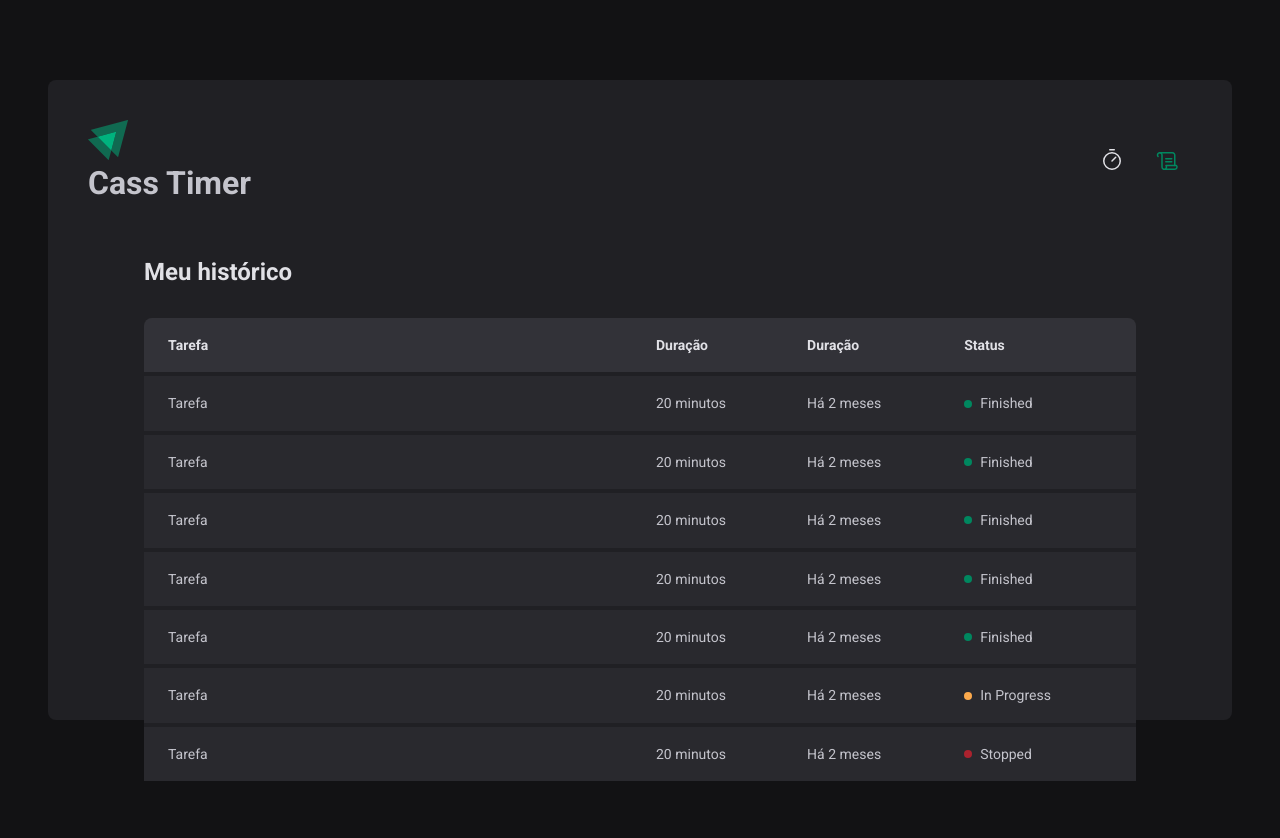
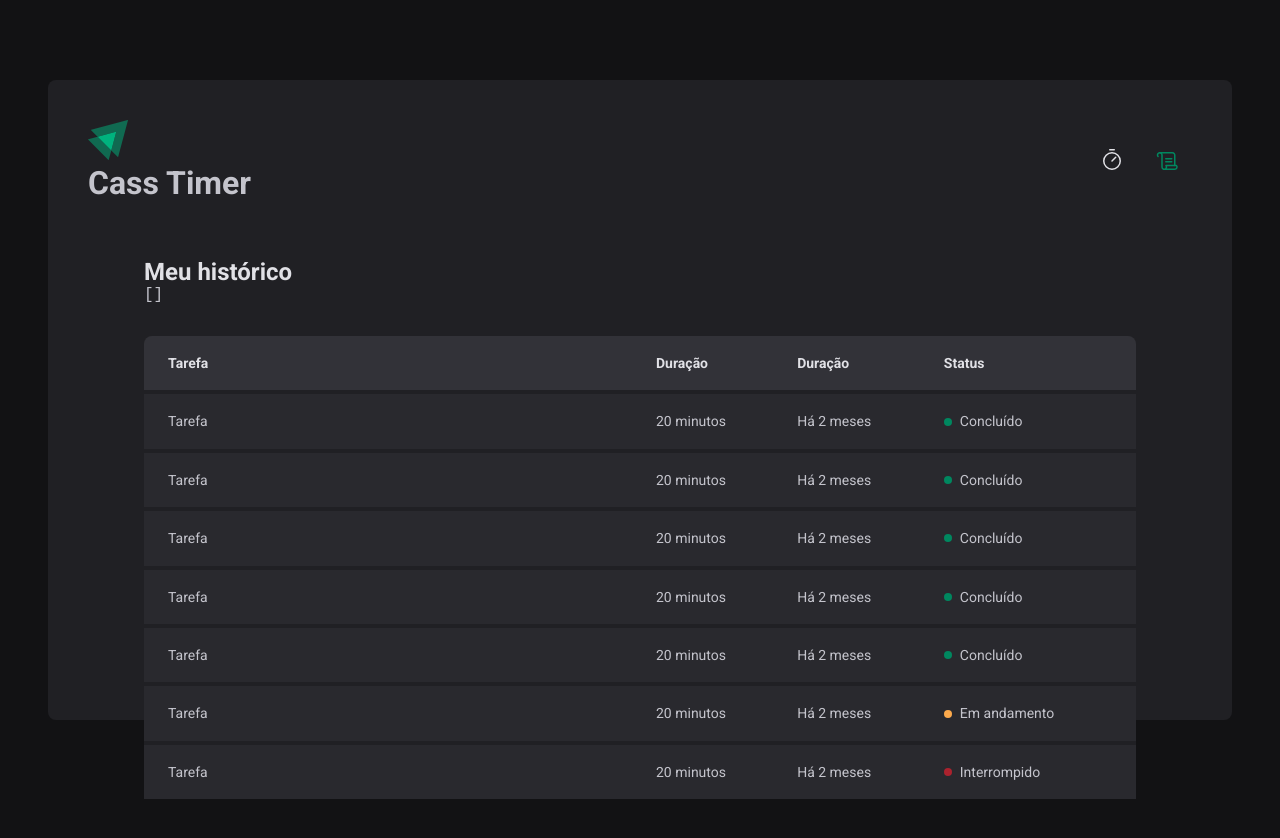
Before and after one commit to Cassio-Sales/CassTimer, a React (Vite) app: page /history in a window 1280 px wide. Shown: the top 838 px of the page. Built offline with nearby package versions, Linux system fonts and the light colour scheme.

Commit message:
feat(context): add context provider for state sharing across routes

```diff
--- a/src/App.tsx
+++ b/src/App.tsx
@@ -4,12 +4,15 @@
 
 import { GlobalStyle } from './styles/global'
 import { defaultTheme } from './styles/themes/default'
+import { CyclesContextProvider } from './contexts/CyclesContext'
 
 export function App() {
   return (
     <ThemeProvider theme={defaultTheme}>
       <BrowserRouter>
-        <Router />
+        <CyclesContextProvider>
+          <Router />
+        </CyclesContextProvider>
       </BrowserRouter>
 
       <GlobalStyle />
--- /dev/null
+++ b/src/contexts/CyclesContext.tsx
@@ -0,0 +1,105 @@
+import { createContext, ReactNode, useState } from 'react'
+
+interface CreateCycleData {
+  task: string
+  minutesAmount: number
+}
+
+interface Cycle {
+  id: string
+  task: string
+  minutesAmount: number
+  startDate: Date
+  interruptedDate?: Date
+  finishedDate?: Date
+}
+
+interface CyclesContextType {
+  cycles: Cycle[]
+  activeCycle: Cycle | undefined
+  activeCycleId: string | null
+  amountSecondsPassed: number
+  markCurrentCycleAsFinished: () => void
+  setSecondsPassed: (seconds: number) => void
+  createNewCycle: (data: CreateCycleData) => void
+  interruptCurrentCycle: () => void
+}
+
+export const CyclesContext = createContext({} as CyclesContextType)
+
+interface CyclesContextProviderProps {
+  children: ReactNode
+}
+
+export function CyclesContextProvider({
+  children
+}: CyclesContextProviderProps) {
+  const [cycles, setCycles] = useState<Cycle[]>([])
+  const [activeCycleId, setActiveCycleId] = useState<string | null>(null)
+  const [amountSecondsPassed, setAmountSecondsPassed] = useState(0)
+
+  const activeCycle = cycles.find(cycle => cycle.id === activeCycleId)
+
+  function setSecondsPassed(seconds: number) {
+    setAmountSecondsPassed(seconds)
+  }
+
+  function markCurrentCycleAsFinished() {
+    setCycles(state =>
+      state.map(cycle => {
+        if (cycle.id === activeCycleId) {
+          return { ...cycle, finishedDate: new Date() }
+        } else {
+          return cycle
+        }
+      })
+    )
+  }
+
+  function createNewCycle(data: CreateCycleData) {
+    const id = String(new Date().getTime())
+
+    const newCycle: Cycle = {
+      id,
+      task: data.task,
+      minutesAmount: data.minutesAmount,
+      startDate: new Date()
+    }
+
+    setCycles(state => [...state, newCycle])
+    setActiveCycleId(id)
+    setAmountSecondsPassed(0)
+
+    // reset()
+  }
+
+  function interruptCurrentCycle() {
+    setCycles(state =>
+      state.map(cycle => {
+        if (cycle.id === activeCycleId) {
+          return { ...cycle, interruptedDate: new Date() }
+        } else {
+          return cycle
+        }
+      })
+    )
+    setActiveCycleId(null)
+  }
+
+  return (
+    <CyclesContext.Provider
+      value={{
+        cycles,
+        activeCycle,
+        activeCycleId,
+        markCurrentCycleAsFinished,
+        amountSecondsPassed,
+        setSecondsPassed,
+        createNewCycle,
+        interruptCurrentCycle
+      }}
+    >
+      {children}
+    </CyclesContext.Provider>
+  )
+}
--- a/src/pages/History/index.tsx
+++ b/src/pages/History/index.tsx
@@ -1,9 +1,15 @@
+import { useContext } from 'react'
+import { CyclesContext } from '../../contexts/CyclesContext'
 import { HistoryContainer, HistoryList, Status } from './styles'
 
 export function History() {
+  const { cycles } = useContext(CyclesContext)
+
   return (
     <HistoryContainer>
       <h1>Meu histórico</h1>
+
+      <pre>{JSON.stringify(cycles, null, 2)}</pre>
 
       <HistoryList>
         <table>
@@ -21,7 +27,7 @@
               <td>20 minutos</td>
               <td>Há 2 meses</td>
               <td>
-                <Status statusColor="green">Finished</Status>
+                <Status statusColor="green">Concluído</Status>
               </td>
             </tr>
             <tr>
@@ -29,7 +35,7 @@
               <td>20 minutos</td>
               <td>Há 2 meses</td>
               <td>
-                <Status statusColor="green">Finished</Status>
+                <Status statusColor="green">Concluído</Status>
               </td>
             </tr>
             <tr>
@@ -37,7 +43,7 @@
               <td>20 minutos</td>
               <td>Há 2 meses</td>
               <td>
-                <Status statusColor="green">Finished</Status>
+                <Status statusColor="green">Concluído</Status>
               </td>
             </tr>
             <tr>
@@ -45,7 +51,7 @@
               <td>20 minutos</td>
               <td>Há 2 meses</td>
               <td>
-                <Status statusColor="green">Finished</Status>
+                <Status statusColor="green">Concluído</Status>
               </td>
             </tr>
             <tr>
@@ -53,7 +59,7 @@
               <td>20 minutos</td>
               <td>Há 2 meses</td>
               <td>
-                <Status statusColor="green">Finished</Status>
+                <Status statusColor="green">Concluído</Status>
               </td>
             </tr>
             <tr>
@@ -61,7 +67,7 @@
               <td>20 minutos</td>
               <td>Há 2 meses</td>
               <td>
-                <Status statusColor="yellow">In Progress</Status>
+                <Status statusColor="yellow">Em andamento</Status>
               </td>
             </tr>
             <tr>
@@ -69,7 +75,7 @@
               <td>20 minutos</td>
               <td>Há 2 meses</td>
               <td>
-                <Status statusColor="red">Stopped</Status>
+                <Status statusColor="red">Interrompido</Status>
               </td>
             </tr>
           </tbody>
--- a/src/pages/Home/components/Countdown/index.tsx
+++ b/src/pages/Home/components/Countdown/index.tsx
@@ -1,6 +1,6 @@
 import { differenceInSeconds } from 'date-fns'
 import { useContext, useEffect } from 'react'
-import { CyclesContext } from '../..'
+import { CyclesContext } from '../../../../contexts/CyclesContext'
 import { CountdownContainer, Separator } from './styles'
 
 export function Countdown() {
--- a/src/pages/Home/components/NewCycleForm/index.tsx
+++ b/src/pages/Home/components/NewCycleForm/index.tsx
@@ -1,7 +1,7 @@
 import { FormContainer, MinutesAmountInput, TaskInput } from './styles'
 import { useContext } from 'react'
-import { CyclesContext } from '../..'
 import { useFormContext } from 'react-hook-form'
+import { CyclesContext } from '../../../../contexts/CyclesContext'
 
 export function NewCycleForm() {
   const { activeCycle } = useContext(CyclesContext)
--- a/src/pages/Home/index.tsx
+++ b/src/pages/Home/index.tsx
@@ -2,7 +2,7 @@
 import { FormProvider, useForm } from 'react-hook-form'
 import { zodResolver } from '@hookform/resolvers/zod'
 import * as zod from 'zod'
-import { createContext, useState } from 'react'
+import { useContext } from 'react'
 
 import {
   HomeContainer,
@@ -11,25 +11,7 @@
 } from './styles'
 import { NewCycleForm } from './components/NewCycleForm'
 import { Countdown } from './components/Countdown'
-
-interface Cycle {
-  id: string
-  task: string
-  minutesAmount: number
-  startDate: Date
-  interruptedDate?: Date
-  finishedDate?: Date
-}
-
-interface CyclesContextType {
-  activeCycle: Cycle | undefined
-  activeCycleId: string | null
-  amountSecondsPassed: number
-  markCurrentCycleAsFinished: () => void
-  setSecondsPassed: (seconds: number) => void
-}
-
-export const CyclesContext = createContext({} as CyclesContextType)
+import { CyclesContext } from '../../contexts/CyclesContext'
 
 const newCycleFormValidationSchema = zod.object({
   task: zod.string().min(1, 'Informe a tarefa'),
@@ -42,9 +24,8 @@
 type NewCycleFormData = zod.infer<typeof newCycleFormValidationSchema>
 
 export function Home() {
-  const [cycles, setCycles] = useState<Cycle[]>([])
-  const [activeCycleId, setActiveCycleId] = useState<string | null>(null)
-  const [amountSecondsPassed, setAmountSecondsPassed] = useState(0)
+  const { activeCycle, createNewCycle, interruptCurrentCycle } =
+    useContext(CyclesContext)
 
   const newCycleForm = useForm<NewCycleFormData>({
     resolver: zodResolver(newCycleFormValidationSchema),
@@ -54,79 +35,21 @@
     }
   })
 
-  const { handleSubmit, watch, reset } = newCycleForm
-
-  const activeCycle = cycles.find(cycle => cycle.id === activeCycleId)
-
-  function setSecondsPassed(seconds: number) {
-    setAmountSecondsPassed(seconds)
-  }
-
-  function markCurrentCycleAsFinished() {
-    setCycles(state =>
-      state.map(cycle => {
-        if (cycle.id === activeCycleId) {
-          return { ...cycle, finishedDate: new Date() }
-        } else {
-          return cycle
-        }
-      })
-    )
-  }
-
-  function handleCreateNewCycle(data: NewCycleFormData) {
-    const id = String(new Date().getTime())
-
-    const newCycle: Cycle = {
-      id,
-      task: data.task,
-      minutesAmount: data.minutesAmount,
-      startDate: new Date()
-    }
-
-    setCycles(state => [...state, newCycle])
-    setActiveCycleId(id)
-    setAmountSecondsPassed(0)
-
-    reset()
-  }
-
-  function handleInterruptCycle() {
-    setCycles(state =>
-      state.map(cycle => {
-        if (cycle.id === activeCycleId) {
-          return { ...cycle, interruptedDate: new Date() }
-        } else {
-          return cycle
-        }
-      })
-    )
-    setActiveCycleId(null)
-  }
+  const { handleSubmit, watch /* reset */ } = newCycleForm
 
   const task = watch('task')
   const isSubmitDisable = !task
 
   return (
     <HomeContainer>
-      <form onSubmit={handleSubmit(handleCreateNewCycle)}>
-        <CyclesContext.Provider
-          value={{
-            activeCycle,
-            activeCycleId,
-            markCurrentCycleAsFinished,
-            amountSecondsPassed,
-            setSecondsPassed
-          }}
-        >
-          <FormProvider {...newCycleForm}>
-            <NewCycleForm />
-          </FormProvider>
-          <Countdown />
-        </CyclesContext.Provider>
+      <form onSubmit={handleSubmit(createNewCycle)}>
+        <FormProvider {...newCycleForm}>
+          <NewCycleForm />
+        </FormProvider>
+        <Countdown />
 
         {activeCycle ? (
-          <StopCountdownButton onClick={handleInterruptCycle} type="button">
+          <StopCountdownButton onClick={interruptCurrentCycle} type="button">
             <HandPalm size={24} />
             Interromper
           </StopCountdownButton>
```
